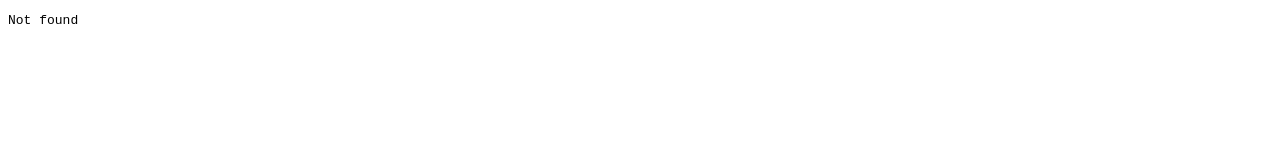
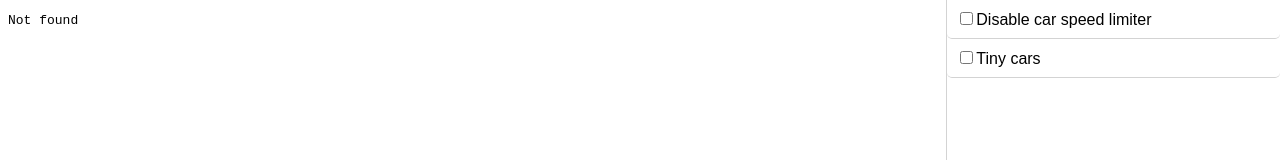
Before and after one commit to leikareipa/rs, a plain HTML site: page rs/index.html in a window 1280 px wide. Shown: the top 160 px of the page. Drawn offline with Linux system fonts and the light colour scheme.

Commit message:
Add logic and markup for displaying and toggling mutations
The app now has a side bar that shows all the available mutations
(loaded from mutations.js). The mutations can be toggled on/off, and the
Rally-Sport iframe will adopt the selected mutations.

```diff
--- /dev/null
+++ b/rs/index.css
@@ -0,0 +1,45 @@
+html {
+    width: 100%;
+    height: 100%;
+}
+
+body {
+    --text-color: black;
+    --border-color: lightgray;
+    --background-color: white;
+    --hover-highlight-color: rgba(0, 0, 0, 0.03);
+}
+
+body {
+    font-family: sans-serif;
+    padding: 0;
+    margin: 0;
+    width: 100%;
+    height: 100%;
+    display: flex;
+    color: var(--text-color);
+    background-color: var(--background-color);
+}
+
+#rs-iframe {
+    width: 100%;
+    height: 100%;
+    border: none;
+}
+
+#control-panel {
+    width: 450px;
+    border-left: 1px solid var(--border-color);
+}
+
+#control-panel .mutation {
+    display: block;
+    padding: 9px;
+    border-bottom: 1px solid var(--border-color);
+    border-radius: 0 0 5px 5px;
+    user-select: none;
+}
+
+#control-panel .mutation:hover {
+    background-color: var(--hover-highlight-color);
+}
--- a/rs/index.html
+++ b/rs/index.html
@@ -1,28 +1,14 @@
 <!DOCTYPE html>
-<html>
+<html lang="en">
     <head>
+        <title>rs</title>
         <meta name="viewport" content="width=device-width">
         <meta http-equiv="content-type" content="text/html; charset=UTF-8">
-        <style>
-            html {
-                width: 100%;
-                height: 100%;
-            }
-            body {
-                padding: 0;
-                margin: 0;
-                width: 100%;
-                height: 100%;
-                display: flex;
-            }
-            #rs-frame {
-                width: 100%;
-                height: 100%;
-                border: none;
-            }
-        </style>
+        <link rel="stylesheet" type="text/css" href="./index.css">
     </head>
     <body>
-        <iframe id="rs-frame" autofocus src="http://localhost:8000/dosbox/?run=['byteset rallye.exe 1330 0','rally.bat']#/rally-sport/rs/"></iframe>
+        <iframe id="rs-iframe" autofocus></iframe>
+        <aside id="control-panel"></aside>
+        <script src="./rs.js" type="module"></script>
     </body>
 </html>
--- a/rs/mutations.js
+++ b/rs/mutations.js
@@ -7,11 +7,13 @@
 
 export default {
     "Disable car speed limiter": {
+        payload: ["byteset rallye.exe 97482 24"],
         author: "Tarpeeksi Hyvae Soft",
-        payload: ["byteset rallye.exe 97482 24"],
+        id: "155f452c-3ad4-41b9-8e7d-681cc5590ff7",
     },
-    "Small cars": {
+    "Tiny cars": {
+        payload: ["byteset rallye.exe 1330 0"],
         author: "Tarpeeksi Hyvae Soft",
-        payload: ["byteset rallye.exe 1330 0"],
+        id: "9e86017e-ab3d-4f9a-bda7-359df72246af",
     },
 }
--- /dev/null
+++ b/rs/rs.js
@@ -0,0 +1,54 @@
+/*
+ * 2022 Tarpeeksi Hyvae Soft
+ *
+ * Software: rs
+ *
+ */
+
+import mutations from "./mutations.js";
+
+console.assert = function(condition, errorMessage = "") {
+    if (!condition) {
+        throw new Error(errorMessage);
+    }
+}
+
+const controlPanelEl = document.querySelector("#control-panel");
+console.assert(controlPanelEl);
+
+const frameEl = document.querySelector("#rs-iframe");
+console.assert(frameEl);
+
+frameEl.src = rs_dosbox_url();
+
+for (const [title, mutation] of Object.entries(mutations)) {
+    console.assert(
+        (typeof mutation === "object") &&
+        (typeof mutation.id === "string") &&
+        (typeof mutation.author === "string") &&
+        Array.isArray(mutation.payload)
+    );
+
+    const checkboxEl = document.createElement("input");
+    checkboxEl.setAttribute("type", "checkbox");
+    checkboxEl.setAttribute("value", mutation.payload);
+    checkboxEl.onchange = on_selection_changed;
+
+    const labelEl = document.createElement("label");
+    labelEl.setAttribute("class", "mutation");
+    labelEl.append(checkboxEl, document.createTextNode(title));
+
+    controlPanelEl.append(labelEl);
+}
+
+function on_selection_changed() {
+    const selectedMutations = Array.from(controlPanelEl.querySelectorAll("input[type='checkbox']:checked"));
+    const combinedMutationCommands = selectedMutations.map(m=>`'${m.value}'`);
+    frameEl.focus();
+    frameEl.src = rs_dosbox_url(combinedMutationCommands.join(","));
+}
+
+function rs_dosbox_url(extraCommands = "") {
+    console.assert(typeof extraCommands == "string");
+    return `http://localhost:8000/dosbox/?run=[${extraCommands},'rally.bat']#/rally-sport/rs/`;
+}
```
